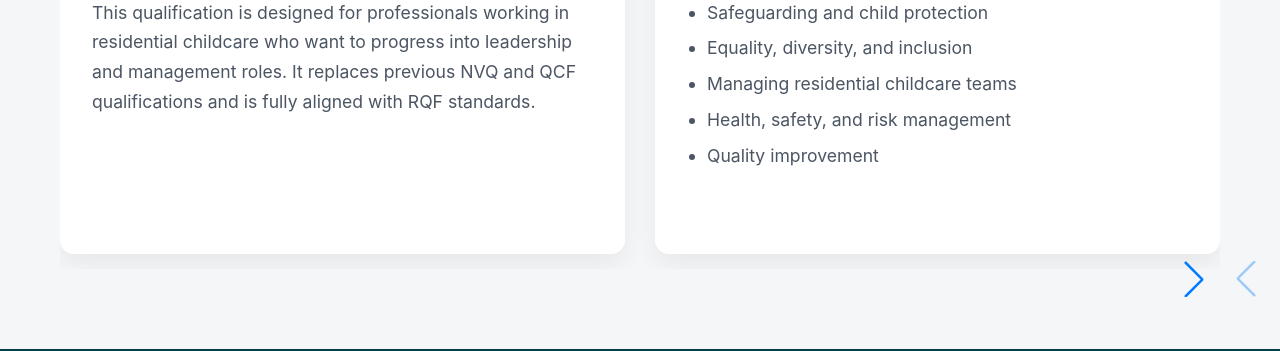
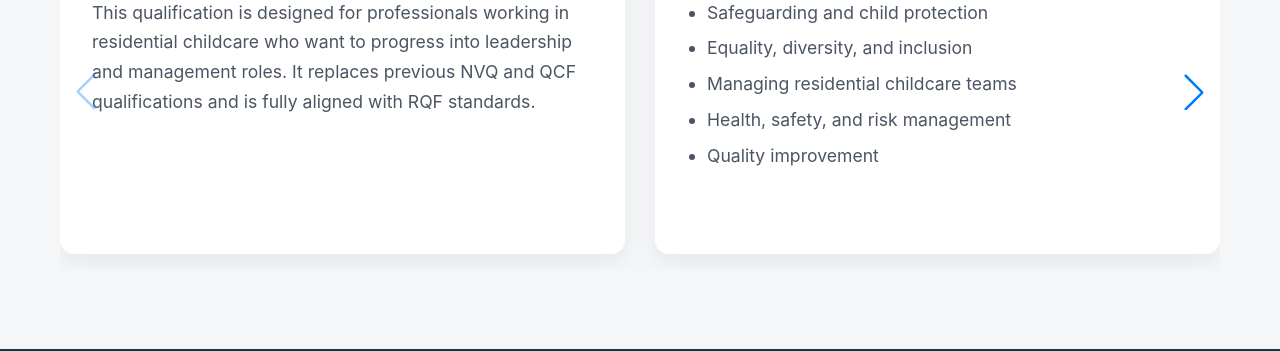
Before and after one commit to HudsonWayne/Inspired-Plus, a React (Vite) app in the folder inspired_plus/: page /services in a window 1280 px wide. Shown: the part 835-1186 px from the top of the page. Built offline with nearby package versions, Linux system fonts and the light colour scheme.

Commit message:
initial commit

```diff
--- a/inspired_plus/src/components/Navbar/Navbar.jsx
+++ b/inspired_plus/src/components/Navbar/Navbar.jsx
@@ -74,12 +74,7 @@ export default function Navbar() {
 
             <div className={`dropdown-menu ${individualsOpen ? "show" : ""}`}>
 
-              <Link to="/apprenticeships">
-                <div className="menu-title">Apprenticeships</div>
-                <div className="menu-subtext">
-                  Kickstart your career
-                </div>
-              </Link>
+
 
               <Link to="/vacancies">
                 <div className="menu-title">Vacancies</div>
--- a/inspired_plus/src/components/Our-Services/Services.jsx
+++ b/inspired_plus/src/components/Our-Services/Services.jsx
@@ -98,6 +98,7 @@ export default function Services() {
         </div>
       </section>
 
+
       {/* CAROUSEL */}
       <section className="course-details-section">
         <div className="container">
@@ -146,11 +147,9 @@ export default function Services() {
 
             </Swiper>
 
-            {/* NAVIGATION ARROWS WRAPPED TOGETHER */}
-            <div className="custom-arrow-wrapper">
-              <div className="swiper-button-prev custom-arrow"></div>
-              <div className="swiper-button-next custom-arrow"></div>
-            </div>
+            {/* NAVIGATION ARROWS */}
+            <div className="swiper-button-prev custom-arrow"></div>
+            <div className="swiper-button-next custom-arrow"></div>
 
           </div>
 
```
